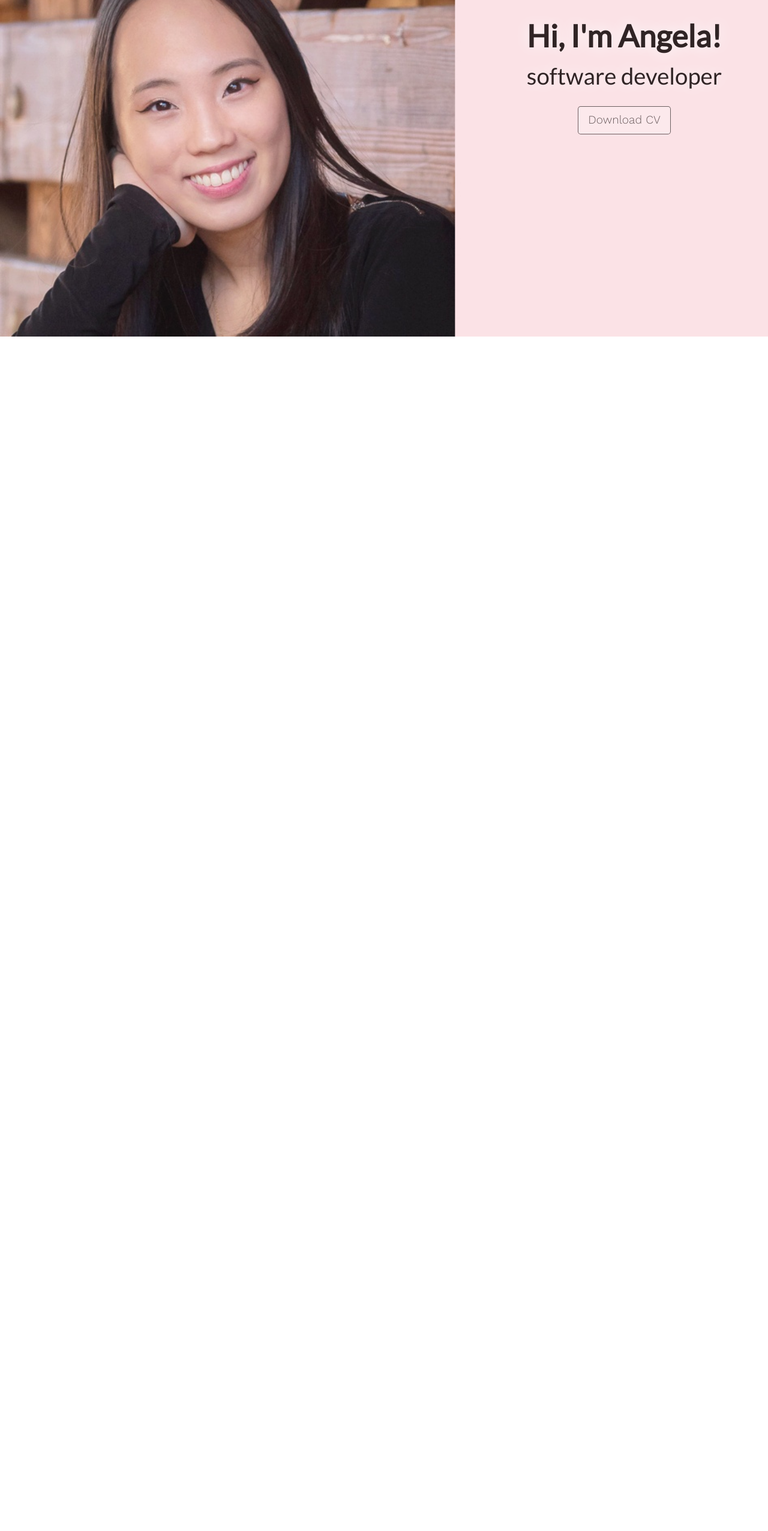
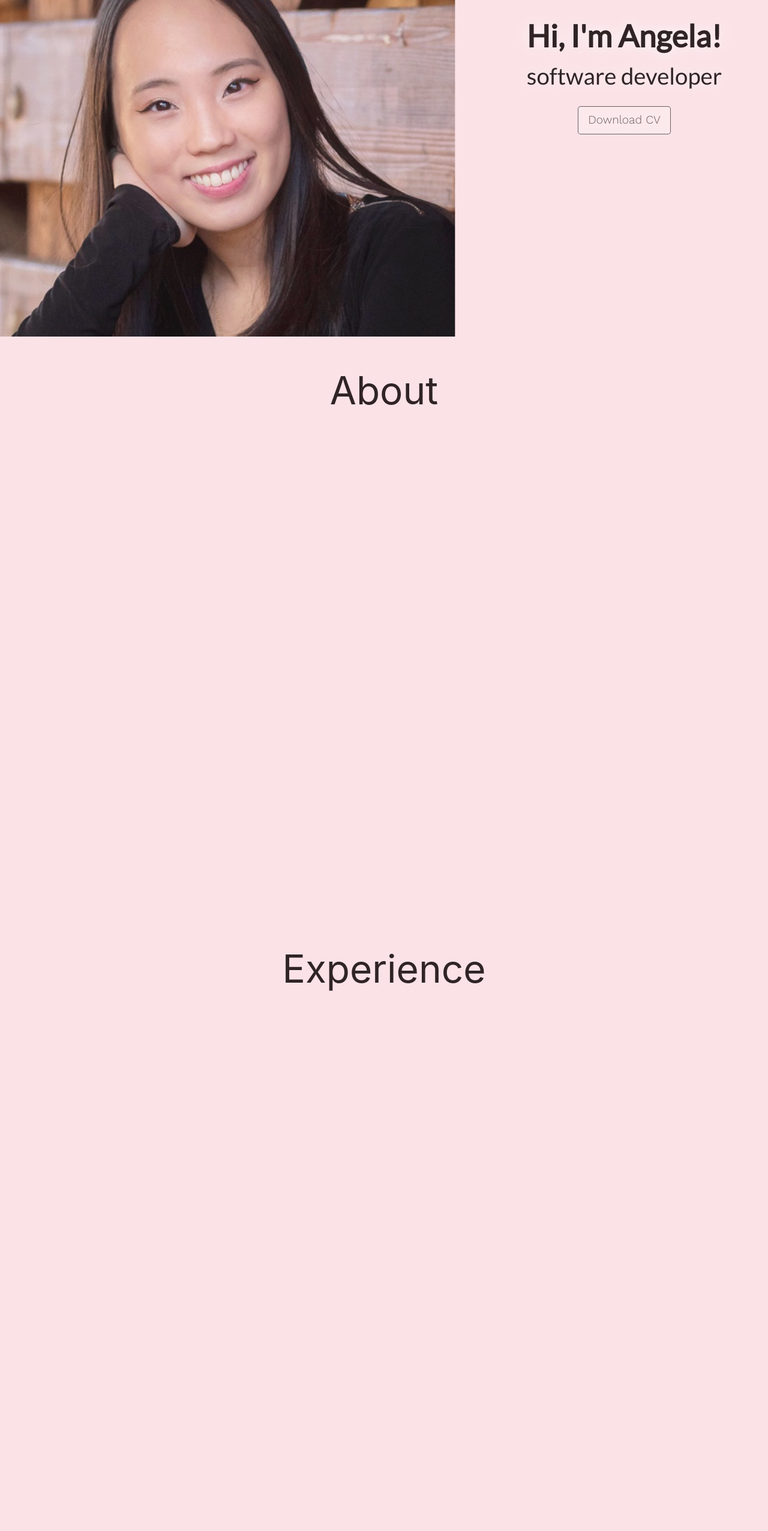
Before and after one commit to angelagyang/angelagyang.github.io, a React (Create React App) app in the folder personal-website/: page / in a window 1280 px wide. Shown: the part 234-2786 px from the top of the page at 60% size. Before the commit the page ends 976 px from the top, so only its background shows below. Built offline with nearby package versions, Linux system fonts and the light colour scheme.

Commit message:
add common styling for headers, create placeholder sections

```diff
--- a/personal-website/src/App.js
+++ b/personal-website/src/App.js
@@ -14,6 +14,8 @@ function App() {
       <Home></Home>
       <About></About>
 
+      <Experience></Experience>
+      <Contact></Contact>
     </div>
   );
 }
--- a/personal-website/src/components/about.js
+++ b/personal-website/src/components/about.js
@@ -3,7 +3,7 @@ import React, { Component } from 'react'
 export default class About extends Component {
     render() {
       return (
-        <div id="about" className="aboutContainer">
+        <div id="about" className="aboutContainer sectionHeader">
             <div className="aboutBody">
                 <p>About</p>
             </div>
--- a/personal-website/src/components/contact.js
+++ b/personal-website/src/components/contact.js
@@ -3,9 +3,9 @@ import React, { Component } from 'react'
 export default class Contact extends Component {
     render() {
       return (
-        <div id="contact">
+        <div id="contact" className="contactContainer sectionHeader">
             <div className="contactBody">
-                <p>contact</p>
+                <p>Contact</p>
             </div>
         </div>
         )
--- a/personal-website/src/components/experience.js
+++ b/personal-website/src/components/experience.js
@@ -3,9 +3,9 @@ import React, { Component } from 'react'
 export default class Experience extends Component {
     render() {
       return (
-        <div id="experience">
+        <div id="experience" className="experienceContainer sectionHeader">
             <div className="experienceBody">
-                <p>experience</p>
+                <p>Experience</p>
             </div>
         </div>
         )
--- a/personal-website/src/index.css
+++ b/personal-website/src/index.css
@@ -47,21 +47,31 @@ p {
   text-align: center;
 }
 
+
+/** COMMON STYLING **/
+.sectionHeader {
+  color: #302425;
+  font-family: 'Ubuntu' sans-serif;
+  font-size: 80px;
+  font-size: 5vw;
+  justify-content: center;
+}
+
 /** HOME PAGE **/
 
 .jumbotronContainer {
   display: flex;
-  overflow: visible;
   width: 100% !important;
   height: 100% !important;
+  position: relative;
 }
 
 .jumbotronImage {
   width: 100%;
   height: auto;
-  position:absolute;
   top: 70;
   left: 0;
+  position: relative;
 }
 
 .jumbotronText {
@@ -115,7 +125,13 @@ p {
 
 /** ABOUT **/
 .aboutContainer {
-  position:absolute;
+  display: flex;
+  width: 100% !important;
+  height: 100% !important;
+  position: relative;
+  padding-top: 5%;
+
+  background-color: #FAE2E7;
 }
 
 .aboutBody {
@@ -125,6 +141,16 @@ p {
 
 /** EXPERIENCE **/
 
+.experienceContainer {
+  display: flex;
+  width: 100% !important;
+  height: 100% !important;
+  position: relative;
+  background-color: #FAE2E7;
+  padding-top: 5%;
+
+}
+
 .experienceBody {
   height: 900px;
 
@@ -132,6 +158,16 @@ p {
 
 /** CONTACT **/
 
+.contactContainer {
+  display: flex;
+  width: 100% !important;
+  height: 100% !important;
+  position: relative;
+  background-color: #FAE2E7;
+  padding-top: 5%;
+
+}
+
 .contactBody {
   height: 900px;
 }
```
Also changed, not shown: personal-website/src/components/blog.js (deleted), 1 other file (tests, documents, lock files or other folders).
